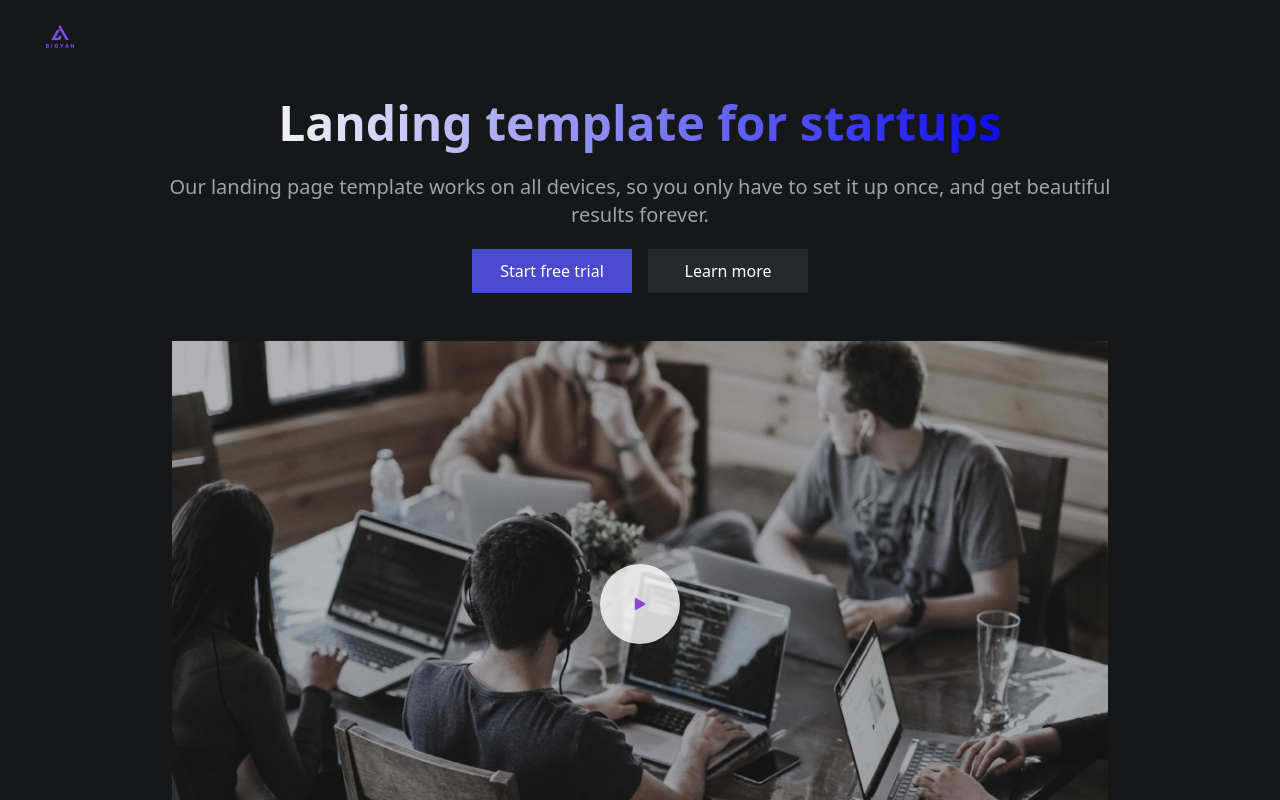
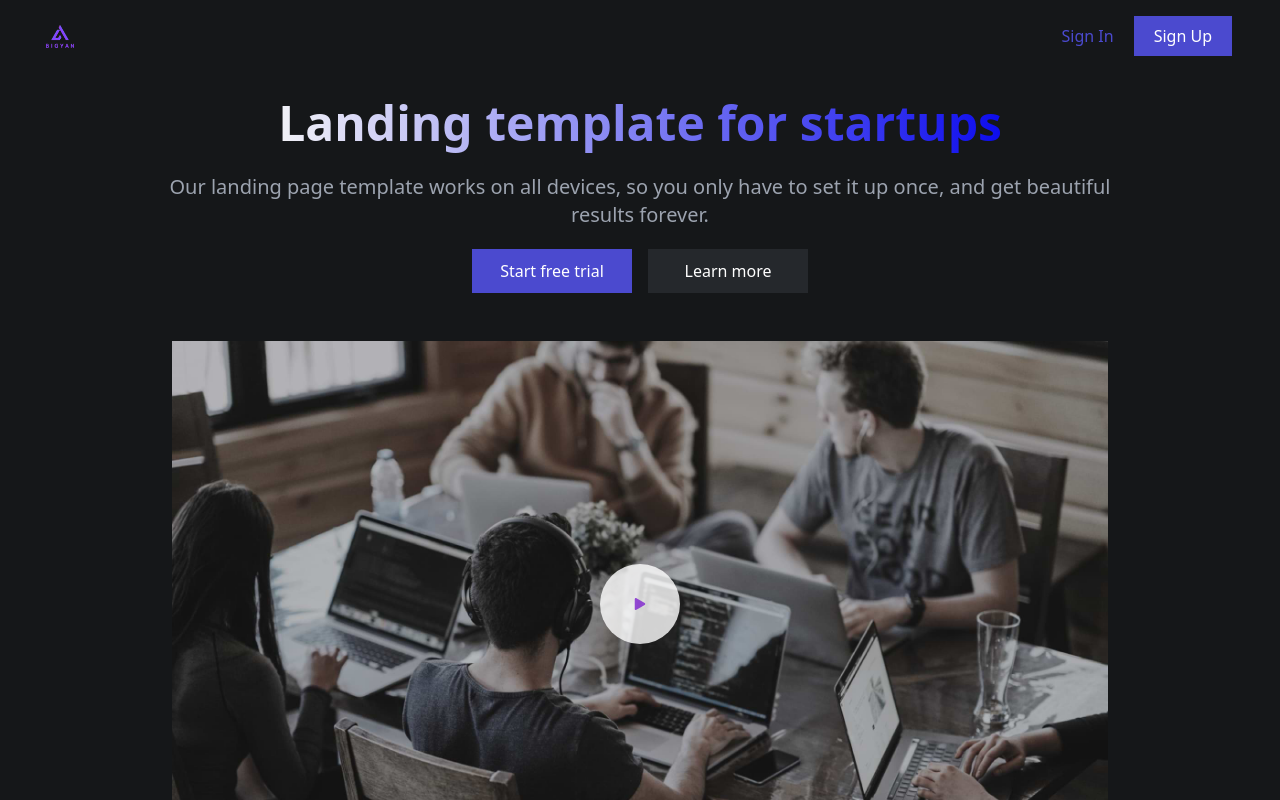
Before and after one commit to bigyan-sapkota/open-pro, a React (Vite) app: page / in a window 1280 px wide. Shown: the top 800 px of the page. Built offline with nearby package versions, Linux system fonts and the light colour scheme.

Commit message:
singinout set up for md

```diff
--- a/src/Containers/Navbar.jsx
+++ b/src/Containers/Navbar.jsx
@@ -32,6 +32,10 @@ const Navbar = () => {
             <div className="absolute top-12 right-4 md:static">
               {showButton && <Signinout />}
             </div>
+
+            <div className="hidden md:block">
+              <Signinout />
+            </div>
           </div>
         </div>
       </div>
```
